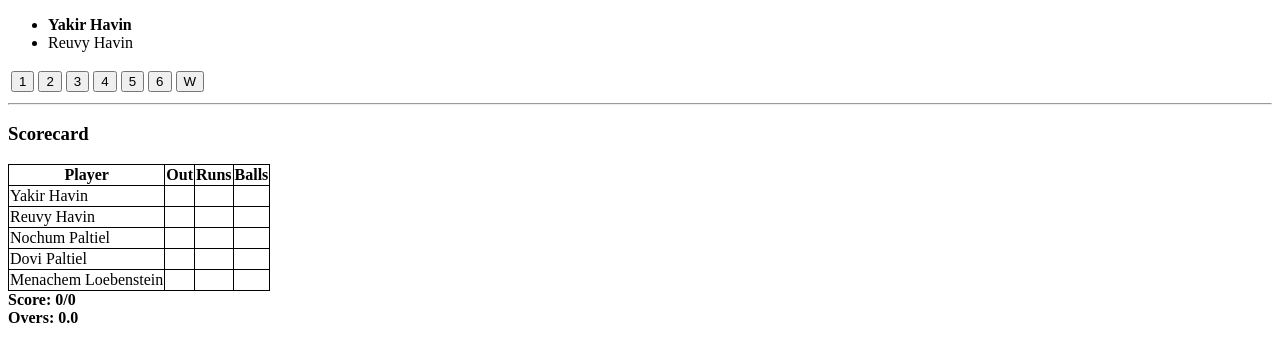
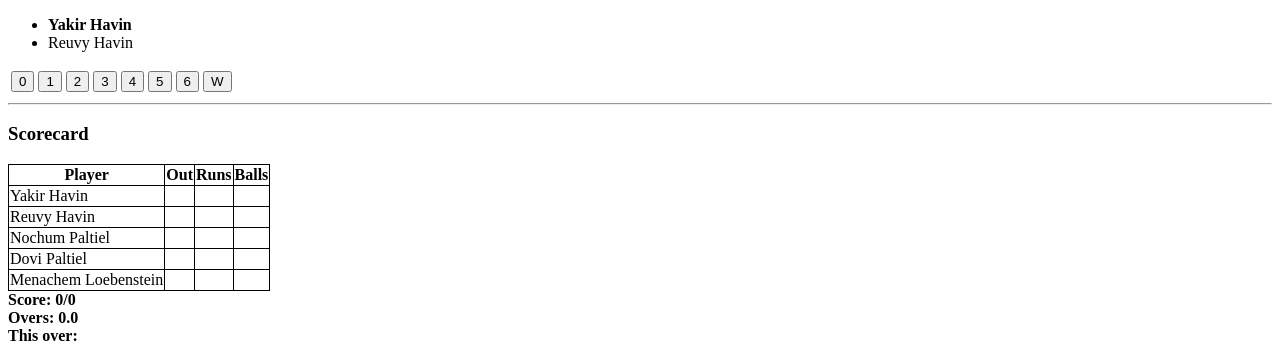
Before and after one commit to yhavin/cricket-vue, a Vue app: page / in a window 1280 px wide. Both pictures are taken after a click on the button "Start match". Shown: the part 458-808 px from the top of the page. Built offline with nearby package versions, Linux system fonts and the light colour scheme.

Commit message:
Add over ball-by-ball

```diff
--- a/src/components/Home.vue
+++ b/src/components/Home.vue
@@ -66,9 +66,17 @@
   const newBall = ref({})
   const balls = ref([])
 
-  const addBall = (runs, index) => {
+  const thisOver = computed(() => {
+    const currentOverBalls = balls.value.length % 6
+    console.log(currentOverBalls)
+    const thisOverBallObjects = balls.value.slice(-currentOverBalls)
+    const runsThisOver = thisOverBallObjects.map(ball => ball.isWicket ? "W" : ball.runs)
+    return runsThisOver
+  })
+
+  const addBall = (runs, index, isWicket=false) => {
     const batter = currentBatsmen.value[index]
-    balls.value.push({ id: ballId++, runs: runs, batterId: batter.id })
+    balls.value.push({ id: ballId++, runs: runs, batterId: batter.id, isWicket: isWicket })
     batter.runs += runs
     batter.ballsFaced++
     totalRuns.value += runs
@@ -83,7 +91,7 @@
   }
 
   const addWicket = (index) => {
-    addBall(0, index)
+    addBall(0, index, true)
     const batter = currentBatsmen.value[index]
     batter.isOut = true
     batter.isBatting = false
@@ -135,6 +143,7 @@
   </ul>
   <table>
     <tr>
+      <td><button @click="addBall(0, onStrikeIndex)">0</button></td>
       <td><button @click="addBall(1, onStrikeIndex)">1</button></td>
       <td><button @click="addBall(2, onStrikeIndex)">2</button></td>
       <td><button @click="addBall(3, onStrikeIndex)">3</button></td>
@@ -166,6 +175,8 @@
   <strong v-if="matchStarted">Score: {{ totalWickets }}/{{ totalRuns }}</strong>
   <br />
   <strong v-if="matchStarted">Overs: {{ formatOvers }}</strong>
+  <br />
+  <strong v-if="matchStarted">This over: {{ thisOver.join(", ") }}</strong>
 
 </template>
 
```
